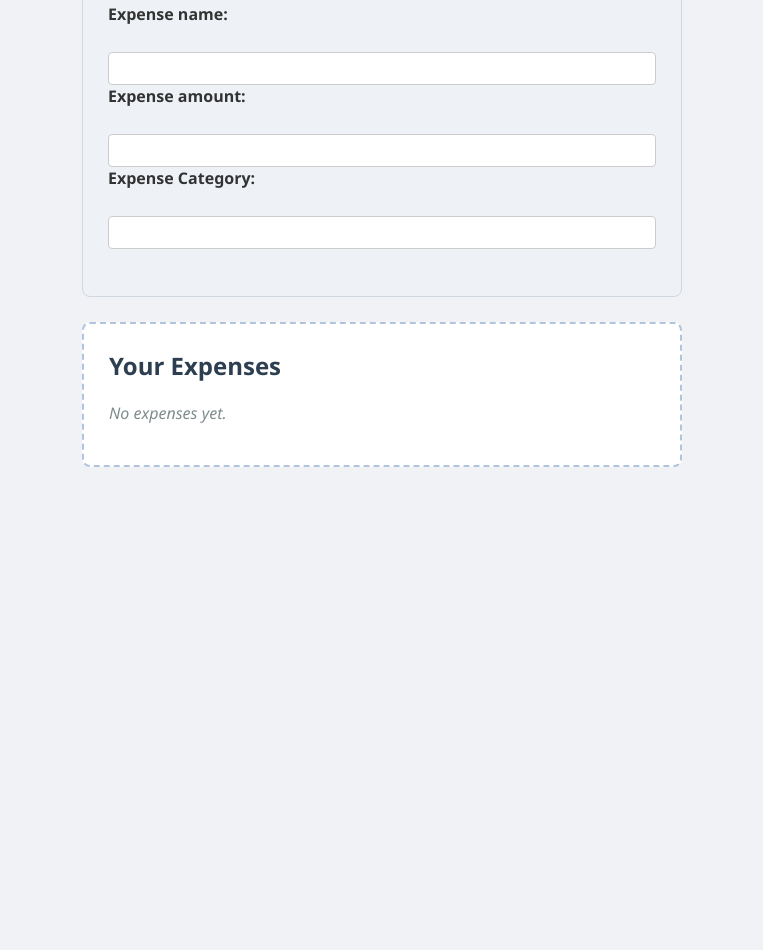
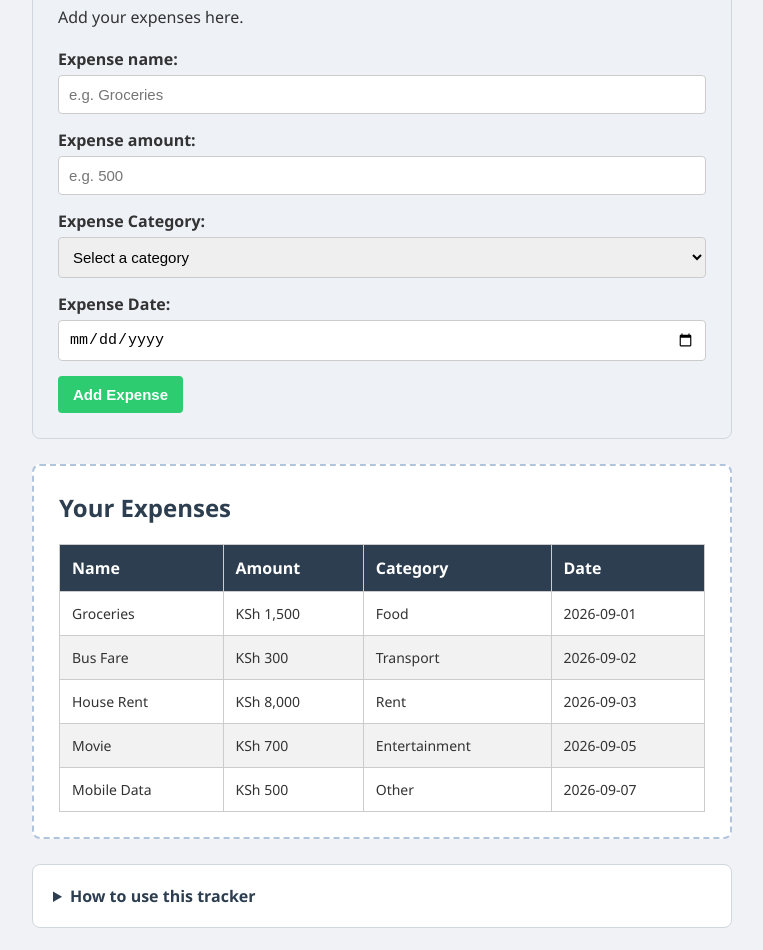
Before and after one commit to Atabo07/My-Budget-Tracker, a plain HTML site: page index.html in a window 1280 px wide. Shown: the part 236-1186 px from the top of the page, without its empty margins (258-1021 px from the left). Before the commit the page ends 800 px from the top, so only its background shows below. Drawn offline with Linux system fonts and the light colour scheme.

Commit message:
Complete Week 2 Budget Tracker assignment

```diff
--- a/index.html
+++ b/index.html
@@ -6,32 +6,180 @@
     <title>My Budget Tracker</title>
     <link rel="stylesheet" href="style.css">
 </head>
+
 <body>
 
     <main class="container">
-        <h1>My Budget Tracker</h1>
-        <p>Track your income and expenses in one place.</p>
+
+        <!-- Main Heading -->
+        <header>
+            <img
+                src="budget_tracker.png"
+                alt="Budget tracker"
+                width="70"
+            >
+
+            <h1>My Budget Tracker</h1>
+            <p>Track your income and expenses in one place.</p>
+        </header>
 
         <!-- Section 1: Data Entry Workspace -->
         <div class="add-expense">
+
             <h2>Add Expense</h2>
             <p>Add your expenses here.</p>
 
-            <label for="ename">Expense name:</label><br>
-            <input type="text" id="ename" name="ename"><br>
+            <!-- Expense Form -->
+            <form>
 
-            <label for="eamount">Expense amount:</label><br>
-            <input type="number" id="eamount" name="eamount"><br>
+                <div class="form-group">
+                    <label for="expense-name">Expense name:</label>
+                    <input
+                        type="text"
+                        id="expense-name"
+                        name="expense-name"
+                        placeholder="e.g. Groceries"
+                    >
+                </div>
 
-            <label for="category">Expense Category:</label><br>
-            <input type="text" id="category" name="category"><br><br>
+                <div class="form-group">
+                    <label for="expense-amount">Expense amount:</label>
+                    <input
+                        type="number"
+                        id="expense-amount"
+                        name="expense-amount"
+                        placeholder="e.g. 500"
+                    >
+                </div>
+
+                <div class="form-group">
+                    <label for="expense-category">Expense Category:</label>
+
+                    <select
+                        id="expense-category"
+                        name="expense-category"
+                    >
+                        <option value="">Select a category</option>
+                        <option value="Food">Food</option>
+                        <option value="Transport">Transport</option>
+                        <option value="Rent">Rent</option>
+                        <option value="Entertainment">Entertainment</option>
+                        <option value="Other">Other</option>
+                    </select>
+                </div>
+
+                <div class="form-group">
+                    <label for="expense-date">Expense Date:</label>
+                    <input
+                        type="date"
+                        id="expense-date"
+                        name="expense-date"
+                    >
+                </div>
+
+                <button type="button" class="btn-submit">
+                    Add Expense
+                </button>
+
+            </form>
         </div>
 
-        <!-- Section 2: Dedicated Display Container -->
+        <!-- Section 2: Display Expenses -->
         <div class="your-expenses">
+
             <h2>Your Expenses</h2>
-            <p class="placeholder-text">No expenses yet.</p>
+
+            <!-- Expense Table -->
+            <table>
+                <thead>
+                    <tr>
+                        <th>Name</th>
+                        <th>Amount</th>
+                        <th>Category</th>
+                        <th>Date</th>
+                    </tr>
+                </thead>
+
+                <tbody>
+                    <tr>
+                        <td>Groceries</td>
+                        <td>KSh 1,500</td>
+                        <td>Food</td>
+                        <td>2026-09-01</td>
+                    </tr>
+
+                    <tr>
+                        <td>Bus Fare</td>
+                        <td>KSh 300</td>
+                        <td>Transport</td>
+                        <td>2026-09-02</td>
+                    </tr>
+
+                    <tr>
+                        <td>House Rent</td>
+                        <td>KSh 8,000</td>
+                        <td>Rent</td>
+                        <td>2026-09-03</td>
+                    </tr>
+
+                    <tr>
+                        <td>Movie</td>
+                        <td>KSh 700</td>
+                        <td>Entertainment</td>
+                        <td>2026-09-05</td>
+                    </tr>
+
+                    <tr>
+                        <td>Mobile Data</td>
+                        <td>KSh 500</td>
+                        <td>Other</td>
+                        <td>2026-09-07</td>
+                    </tr>
+                </tbody>
+            </table>
+
         </div>
+
+        <!-- Section 3: How to Use -->
+        <section class="instructions">
+
+            <details>
+                <summary>How to use this tracker</summary>
+
+                <p>
+                    Enter the name of your expense, the amount,
+                    category, and date using the form above.
+                    Select the correct category from the dropdown
+                    and click the Add Expense button.
+                </p>
+
+                <p>
+                    The expense table below currently contains
+                    sample data. JavaScript will be added in a
+                    later week to make the Add Expense button
+                    work automatically.
+                </p>
+            </details>
+
+        </section>
+
+        <!-- Section 4: Multimedia -->
+        <section class="video-section">
+
+            <h2>Learn More About Budgeting</h2>
+
+                <iframe
+                    width="560"
+                    height="315"
+                    src="https://www.youtube.com/embed/N2aODJWw7Xw"
+                    title="Budget Tracker and Personal Finance Video"
+                    frameborder="0"
+                    allowfullscreen>
+                </iframe>
+
+
+        </section>
+
     </main>
 
 </body>
--- a/style.css
+++ b/style.css
@@ -7,50 +7,72 @@ body {
 }
 
 .container {
-    max-width: 600px;
+    max-width: 700px;
     margin: 0 auto;
 }
 
-h1, h2 {
+/* Main headings */
+h1,
+h2 {
     color: #2c3e50;
     margin-top: 0;
 }
 
+/* Header */
+header {
+    text-align: center;
+    margin-bottom: 25px;
+}
+
+header img {
+    margin-bottom: 10px;
+}
+
+/* Form group */
 .form-group {
     margin-bottom: 15px;
 }
 
+/* Labels */
 label {
     display: block;
     margin-bottom: 5px;
     font-weight: 600;
 }
 
-input {
+/* Inputs */
+input,
+select {
     width: 100%;
-    padding: 8px;
+    padding: 10px;
     box-sizing: border-box;
     border: 1px solid #ccc;
     border-radius: 4px;
+    font-size: 15px;
 }
 
-/* Distinct Workspace Styling (From Feedback) */
+/* Focus selector */
+input:focus,
+select:focus {
+    outline: none;
+    border: 2px solid #3498db;
+}
+
+/* Distinct Workspace Styling */
 .add-expense {
-    background-color: #eef2f7; /* Soft cool grey background */
+    background-color: #eef2f7;
     padding: 25px;
     margin-bottom: 25px;
     border-radius: 8px;
     border: 1px solid #d0d7de;
 }
 
-.your-expenses {
-    background-color: #ffffff; /* Clean white background */
-    padding: 25px;
-    border-radius: 8px;
-    border: 2px dashed #b0c4de; /* Distinct dashed border line */
+/* Direct child selector */
+.add-expense > form {
+    margin-top: 20px;
 }
 
-/* Button & Lists */
+/* Button */
 .btn-submit {
     background-color: #2ecc71;
     color: white;
@@ -59,17 +81,92 @@ input {
     border-radius: 4px;
     cursor: pointer;
     font-weight: bold;
+    font-size: 15px;
 }
 
 .btn-submit:hover {
     background-color: #27ae60;
 }
 
-.placeholder-text {
-    color: #7f8c8d;
-    font-style: italic;
+/* Expenses section */
+.your-expenses {
+    background-color: #ffffff;
+    padding: 25px;
+    border-radius: 8px;
+    border: 2px dashed #b0c4de;
 }
 
+/* Expense table */
+table {
+    width: 100%;
+    border-collapse: collapse;
+    margin-top: 15px;
+}
+
+/* Table cells */
+th,
+td {
+    border: 1px solid #ccc;
+    padding: 12px;
+    text-align: left;
+}
+
+/* Table header */
+thead {
+    background-color: #2c3e50;
+    color: white;
+}
+
+/* Alternating rows */
+tr:nth-child(even) {
+    background-color: #f2f2f2;
+}
+
+/* Table row hover */
+tbody tr:hover {
+    background-color: #dfefff;
+}
+
+/* Descendant selector */
+.your-expenses td {
+    font-size: 14px;
+}
+
+/* Details section */
+.instructions {
+    background-color: #ffffff;
+    margin-top: 25px;
+    padding: 20px;
+    border-radius: 8px;
+    border: 1px solid #d0d7de;
+}
+
+summary {
+    font-weight: bold;
+    cursor: pointer;
+    color: #2c3e50;
+}
+
+/* Video section */
+.video-section {
+    background-color: #ffffff;
+    margin-top: 25px;
+    padding: 20px;
+    border-radius: 8px;
+    text-align: center;
+    border: 1px solid #d0d7de;
+}
+
+.video-section iframe {
+    max-width: 100%;
+}
+
+/* Negation pseudo-class */
+input:not([type="submit"]) {
+    background-color: #ffffff;
+}
+
+/* Old Week 1 styles kept for future JavaScript */
 #expense-list {
     list-style-type: none;
     padding: 0;
```
